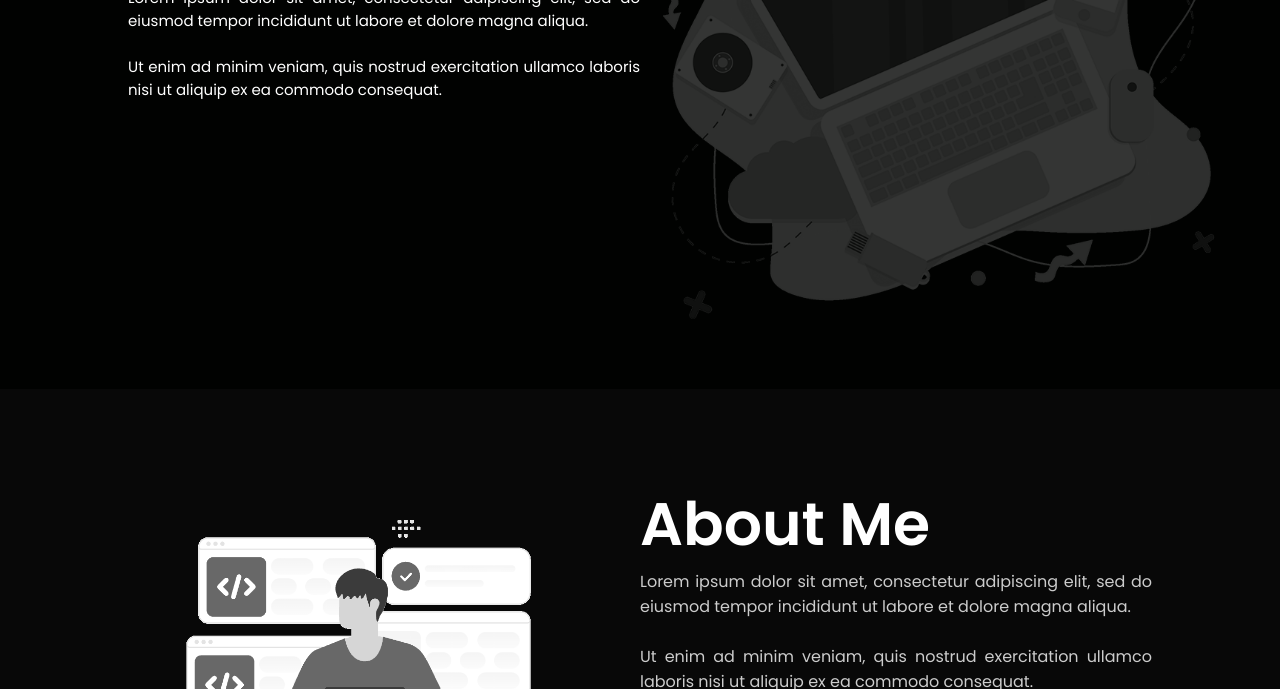
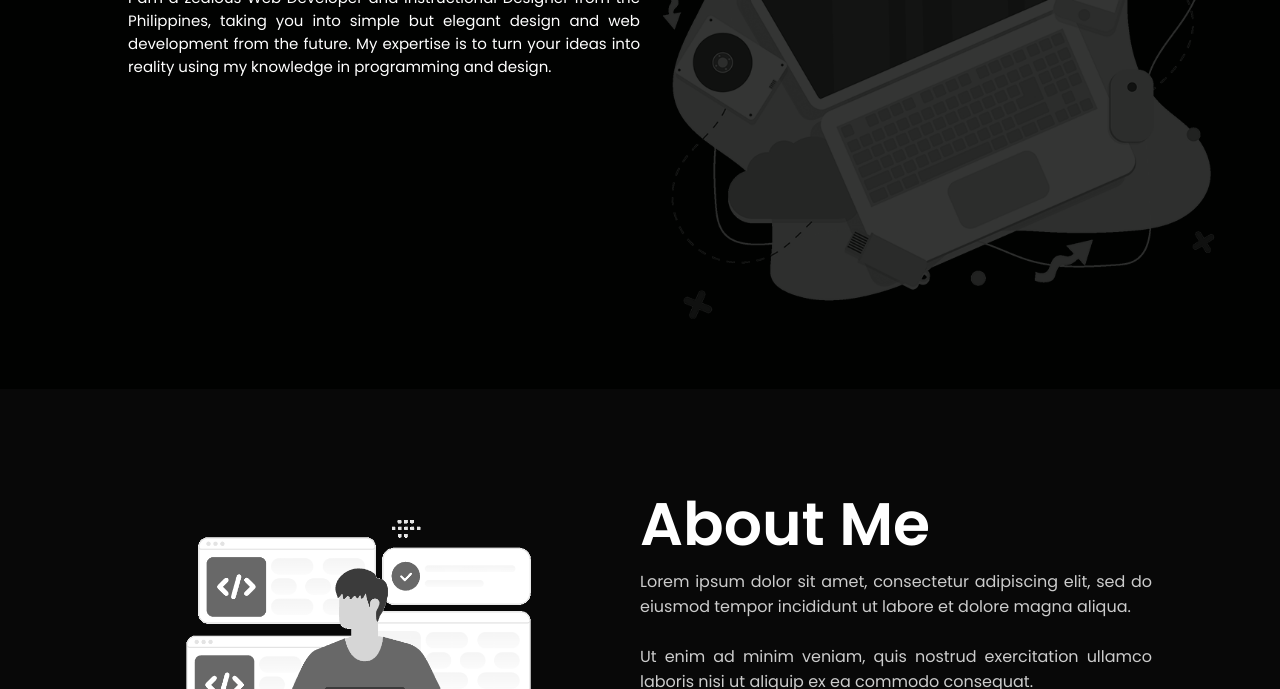
Before and after one commit to niwrekx/Dark-Mode-Draft-Portfolio, a plain HTML site: page index.html in a window 1280 px wide. Shown: the part 411-1100 px from the top of the page. Drawn offline with nearby package versions, Linux system fonts and the light colour scheme.

Commit message:
Update index.html

```diff
--- a/index.html
+++ b/index.html
@@ -27,7 +27,7 @@
             <div class="header-text">
                 <h1>Hi, I'm <span>Kerwin</span></h1>
                 <h4>Web Designer</h4>
-                <p>Lorem ipsum dolor sit amet, consectetur adipiscing elit, sed do eiusmod tempor incididunt ut labore et dolore magna aliqua. <br><br>Ut enim ad minim veniam, quis nostrud exercitation ullamco laboris nisi ut aliquip ex ea commodo consequat.</p>
+                <p>I am a zealous Web Developer and Instructional Designer from the Philippines, taking you into simple but elegant design and web development from the future. My expertise is to turn your ideas into reality using my knowledge in programming and design.</p>
 
             </div>
 
```
